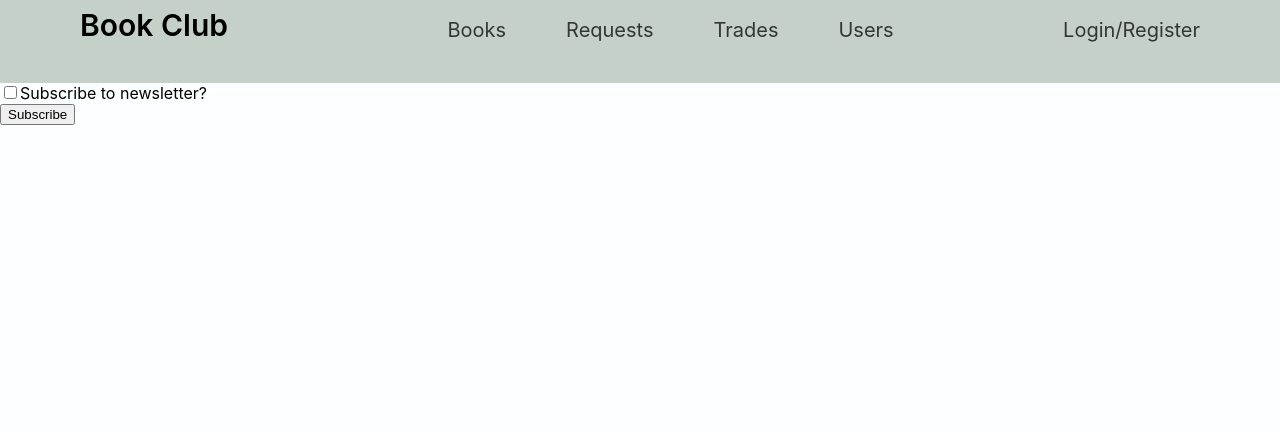
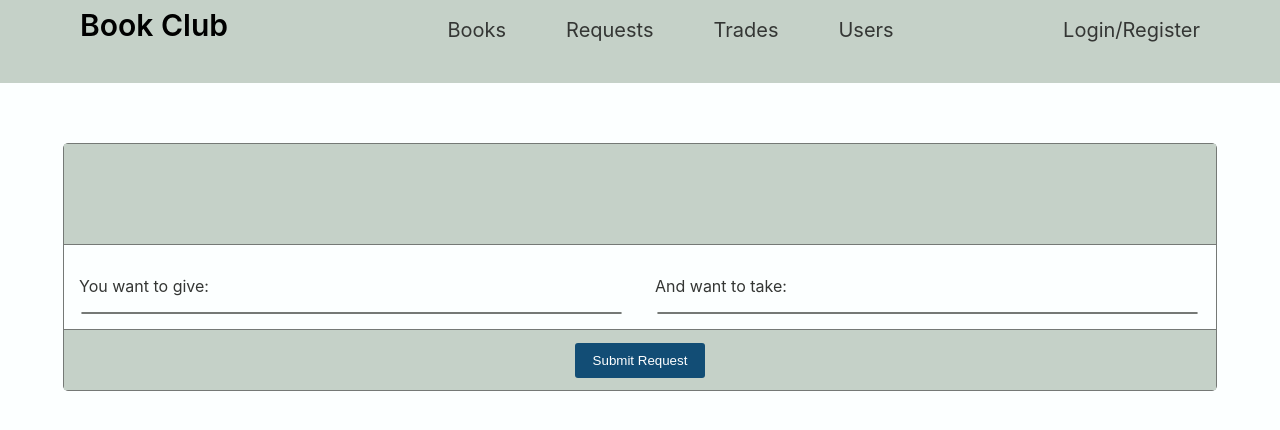
Before and after one commit to Sirvinlex/book-trading-club-app, a React (Create React App) app in the folder client/: page /books/create-request in a window 1280 px wide. Shown: the top 430 px of the page. Built offline with nearby package versions, Linux system fonts and the light colour scheme.

Commit message:
added style to request page and create request modal

```diff
--- a/client/src/App.js
+++ b/client/src/App.js
@@ -2,7 +2,7 @@ import React from "react";
 import UpdateProfile from "./components/UpdateProfile";
 import { BrowserRouter, Routes, Route } from 'react-router-dom';
 import {
-  ErrorPage, Home, Navbar, RegisterLogin, Books, UsersPage, UserDetails, EditProfileForm, UserBooks, BookRedirect
+  ErrorPage, Home, Navbar, RegisterLogin, Books, UsersPage, UserDetails, EditProfileForm, UserBooks, BookRedirect, RequestPage
 } from './pages';
 
 function App() {
@@ -21,6 +21,7 @@ function App() {
         <Route path='edit-profile/:id' element={<EditProfileForm />} />
         <Route path='users/users-details/:id' element={<UserDetails />} />
         <Route path='users/user-books/:id' element={<UserBooks />} />
+        <Route path='books/create-request' element={<RequestPage />} />
         <Route path='' element={<BookRedirect />} />
         <Route path='*' element={<ErrorPage />} />
       </Routes>
--- a/client/src/pages/Books.js
+++ b/client/src/pages/Books.js
@@ -4,10 +4,10 @@ import { useNavigate, Link } from 'react-router-dom';
 import { getBooks } from '../features/bookSlice';
 import styled from 'styled-components';
 import { FaTimes } from "react-icons/fa";
-import { deleteBook } from '../features/bookSlice';
+import { deleteBook, addBook, removeBook } from '../features/bookSlice';
 
 const Books = () => {
-  const { book, isLoading, createdBook } = useSelector((store) => store.book);
+  const { book, isLoading, createdBook, requestBooks } = useSelector((store) => store.book);
   const localStorageUser = JSON.parse(localStorage.getItem("user"));
 
   const dispatch = useDispatch();
@@ -31,27 +31,26 @@ const Books = () => {
 
   const handleSubmit = (e) =>{
     e.preventDefault();
-    const name = e.target.name;
-    const value = e.target.value;
-    console.log(name)
+
   };
 
-  let myArr = []
   const handleChange = (e) =>{
-    const name = e.target.name;
-    const value = e.target.value;
     const bookData = JSON.parse(e.currentTarget.getAttribute('data-test-id'));
     if (e.target.checked){
-      myArr.push(bookData)
+      dispatch(addBook(bookData));
     }else{
-      myArr = myArr.filter((item) => item.bookId !== bookData.bookId)
+      dispatch(removeBook(bookData));
     }
-    console.log(myArr)
   };
 
   if (isLoading) return <div style={{textAlign:'center', marginTop:'20px', fontSize:'40px'}}>Loading...</div>
   return (
     <Wrapper>
+      {requestBooks.length > 0 ? (
+        <div className='request-btn-absolute_container'>
+          <button onClick={() => navigate('create-request')} className='request-btn-absolute' >Create New Request</button>
+        </div>
+      ) : null}
       <form onSubmit={handleSubmit} className='books-container'>
             <div className='books-container-title'>Books Available for Trade</div>
             {
@@ -62,10 +61,10 @@ const Books = () => {
                   const creatorName = item.creatorName.split(' ')[0];
                   const myLink = `/users/users-details/${item.creatorId}`
                   const itemId = item._id;
-                  const bookId = item._id, bookCreatorName = item.creatorName, creatorId = item.creatorId, bookDesc = item.description,
-                  bookTitle = item.title, bookReq = item.requests;
-                  const itemData = `{"bookId": "${bookId}", "bookCreatorName": "${bookCreatorName}", "creatorId": "${creatorId}",
-                   "bookDesc": "${bookDesc}", "bookTitle": "${bookTitle}", "bookReq": ${bookReq}  }`
+                  const bookId = item._id, bookCreatorName = item.creatorName, bookCreatorId = item.creatorId, bookDesc = item.description,
+                  bookTitle = item.title, bookReq = item.requests, requesterId = localStorageUser?.userId;
+                  const itemData = `{"bookId": "${bookId}", "bookCreatorName": "${bookCreatorName}", "creatorId": "${bookCreatorId}",
+                   "bookDesc": "${bookDesc}", "bookTitle": "${bookTitle}", "bookReq": ${bookReq}, "requesterId": "${requesterId}"  }`
                   return(
                     <div key={item._id}>
                       {/* {console.log(item)} */}
@@ -98,7 +97,7 @@ const Books = () => {
                 <div className='footer-btn-container'>
                   {localStorageUser ? (
                     <>
-                      <button type='submit' className='request-btn'>New request</button>
+                      <button onClick={() => navigate('create-request')} type='submit' className='request-btn'>New Request</button>
                       <button onClick={handleUserAddBook} className='add-btn'>Add book</button>
                     </>
                   ) : (
@@ -112,6 +111,27 @@ const Books = () => {
 }
 
 const Wrapper = styled.div`
+  .request-btn-absolute_container{
+    position: sticky;
+    z-index: 1;
+    top: 10px;
+    display: flex;
+    flex-direction: row;
+    align-items: center;
+    justify-content: center;
+    width: 100%;
+    margin-top: 20px;
+    margin-bottom: -30px;
+  }
+  .request-btn-absolute{
+    width: 150px;
+    height: 40px;
+    border: none;
+    border-radius: 3px;
+    box-shadow: 4px 3px 5px #abaaa7, -4px 3px 5px #abaaa7;
+    cursor: pointer;
+    color: var(--fontColor1);
+  }
   .books-container{
         margin-top: 45px;
         margin-bottom: 40px;
@@ -246,6 +266,13 @@ const Wrapper = styled.div`
     }
     @media (min-width: 768px) {
         /* margin-top: -65px; */
+        .request-btn-absolute{
+          width: 200px;
+          height: 45px;
+        }
+        .request-btn-absolute_container{
+          margin-bottom: -35px;
+        }
         .books-container{
             width: 82%;
             margin-top: 60px;
--- a/client/src/pages/ErrorPage.js
+++ b/client/src/pages/ErrorPage.js
@@ -1,92 +1,9 @@
-import React from "react";
+import React from 'react'
 
 const ErrorPage = () => {
-  const handleSubmit = (e) =>{
-    e.preventDefault()
-
-  }
-  let myArr = []
-  const handleChange = (e) =>{
-    const name = e.target.name;
-    const value = e.target.value;
-    console.log(e.target.checked)
-    if (e.target.checked){
-      myArr.push(value)
-    }else{
-      myArr = myArr.filter((item) => item !== value)
-    }
-    console.log(myArr)
-  }
   return (
-    <div>
-      <form onSubmit={handleSubmit}>
-  <div>
-    <input
-    onChange={handleChange}
-      // defaultChecked={false}
-      type="checkbox"
-      id="subscribeNews"
-      name="subscribe"
-      value="newsletter" />
-    <label for="subscribeNews">Subscribe to newsletter?</label>
-  </div>
-  <div>
-    <button type="submit">Subscribe</button>
-  </div>
-</form>
-      {/* <form onSubmit={handleSubmit}>
-      <fieldset>
-      <legend>Choose your interests</legend>
-      <div>
-        <input onChange={handleChange} type="checkbox" id="coding" name="interest" value="coding" />
-        <label for="coding">Coding</label>
-      </div>
-      <div>
-        <input onChange={handleChange} type="checkbox" id="music" name="interest" value="music" />
-        <label for="music">Music</label>
-      </div>
-    </fieldset>
-    <button type="submit">submit</button>
-      </form> */}
-    </div>
+    <div>ErrorPage</div>
   )
 }
 
-export default ErrorPage;
-
-{/* <form>
-        <div>
-        <label className='books-container-body'>
-        <input type="checkbox" id="coding" name="interest" value="coding" />
-                      <div className='book-details'>
-                        <p className='book-title'>title</p>
-                        <p className='book-description'>description description</p>
-                        <p className='creator-details'>
-                          from user1 from abuja
-                        </p>
-                      </div>
-                      <div className='book-stats'>
-                        <p className='request-count'>requests: 0</p>
-                        <p className='requestor-list'>(Sam, Peter, Chidi, Sam, David, Sam, Peter, Chidi, Sam, David)</p>
-                      </div>
-                      <button type='submit' onClick={() => console.log(' test')} className='remove-book-btn'><FaTimes size={30}/></button>
-      </label>
-        </div>
-        <div>
-        <label className='books-container-body'>
-        <input type="checkbox" id="coding" name="interest" value="coding" />
-                      <div className='book-details'>
-                        <p className='book-title'>title</p>
-                        <p className='book-description'>description description</p>
-                        <p className='creator-details'>
-                          from user1 from abuja
-                        </p>
-                      </div>
-                      <div className='book-stats'>
-                        <p className='request-count'>requests: 0</p>
-                        <p className='requestor-list'>(Sam, Peter, Chidi, Sam, David, Sam, Peter, Chidi, Sam, David)</p>
-                      </div>
-                      <button type='submit' onClick={() => console.log(' test')} className='remove-book-btn'><FaTimes size={30}/></button>
-      </label>
-        </div>
-      </form> */}
+export default ErrorPage
--- /dev/null
+++ b/client/src/pages/RequestPage.js
@@ -0,0 +1,159 @@
+import React from 'react';
+import { useDispatch, useSelector } from 'react-redux';
+import styled from 'styled-components';
+
+const RequestPage = () => {
+  const { requestBooks } = useSelector((store) => store.book);
+  const localStorageUser = JSON.parse(localStorage.getItem("user"));
+
+const myArr = [1,2,3]
+  return (
+    <Wrapper>
+        <div className='books-container'>
+            <div className='books-container-title'>
+
+            </div>
+            <div className='books-container-body'>
+                <div className='give-div'>
+                    <p>You want to give:</p>
+                    <div className='main-book-container'>
+                        {/* <div className='main-book'>
+
+                        </div> */}
+                    </div>
+                </div>
+                <div className='take-div'>
+                    <p>And want to take:</p>
+                    <div className='main-book-container'>
+                        {/* <div className='main-book'>
+
+                        </div> */}
+                    </div>
+                </div>
+            </div>
+            <div className='books-container-footer'>
+                <button className='submit-request-btn'>Submit Request</button>
+            </div>
+        </div>
+    </Wrapper>
+  )
+}
+
+const Wrapper = styled.div`
+    .books-container{
+        margin-top: 45px;
+        margin-bottom: 40px;
+        width: 100%;
+        /* border-top: var(--color2) 1px solid; */
+        border: var(--color2) 1px solid;
+        color: var(--fontColor1);
+    }
+    .books-container-title{
+        width: 100%;
+        background-color: var(--color1);
+        border-bottom: var(--color2) 1px solid;
+        height: 100px;
+        /* text-align: center; */
+        font-weight: 600;
+        font-size: 21px;
+        display: flex;
+        flex-direction: row;
+        align-items: center;
+        justify-content: center;
+    }
+    .books-container-body{
+        padding: 10px;
+        height: fit-content;
+        width: 100%;
+        /* border-bottom: var(--color2) 1px solid; */
+        display: flex;
+        flex-direction: column;
+    }
+    /* .give-div>div{
+        border-radius: 3px;
+        border: var(--color2) 1px solid;
+        height: 80px;
+        margin-right: 20px;
+        margin-left: 1px;
+        margin-top: -10px;
+    } */
+    .main-book-container{
+        border: var(--color2) 1px solid;
+        margin-right: 20px;
+        margin-left: 1px;
+        border-radius: 3px;
+        height: fit-content;
+    }
+    .main-book-container2{
+        border: var(--color2) 1px solid;
+        margin-right: 20px;
+        margin-left: 1px;
+        border-radius: 3px;
+        height: 80px;
+    }
+    .main-book{
+        /* border-radius: 3px; */
+        border-bottom: var(--color2) 1px solid;
+        height: 80px;
+        /* margin-right: 20px;
+        margin-left: 1px; */
+        /* margin-top: -10px; */
+    }
+
+    .books-container-footer{
+        width: 100%;
+        background-color: var(--color1);
+        height: 60px;
+        display: flex;
+        flex-direction: row;
+        align-items: center;
+        justify-content: center;
+        border-top: var(--color2) 1px solid;
+    }
+    .submit-request-btn{
+        background-color: var(--btnColor);
+        border: none;
+        border-radius: 3px;
+        color: white;cursor: pointer;
+        width: 130px;
+        height: 35px;
+    }
+    @media (min-width: 600px) {
+        .books-container-body{
+            padding: 15px;
+        }
+        .main-book-container{
+            margin-right: 33px;
+            margin-left: 2px;
+        }
+        .main-book-container2{
+            margin-right: 33px;
+            margin-left: 2px;
+        }
+    }
+    @media (min-width: 768px) {
+        .books-container-body{
+            flex-direction: row;
+        }
+        .give-div{
+            width: 50%;
+        }
+        .take-div{
+            width: 50%;
+        }
+        .books-container-title{
+          font-size: 30px;
+          font-weight: 700;
+        }
+        .books-container{
+            width: 90%;
+            margin-top: 60px;
+            display: block;
+            margin-left: auto;
+            margin-right: auto;
+            border-radius: 5px;
+        }
+    }
+
+`
+export default RequestPage;
--- a/client/src/pages/index.js
+++ b/client/src/pages/index.js
@@ -8,6 +8,7 @@ import UserDetails from "./UserDetails";
 import EditProfileForm from "./EditProfileForm";
 import UserBooks from "./UserBooks";
 import BookRedirect from "./BookRedirect";
+import RequestPage from "./RequestPage";
 
 
-export { ErrorPage, Home, Navbar, RegisterLogin, Books, UsersPage, UserDetails, EditProfileForm, UserBooks, BookRedirect}
+export { ErrorPage, Home, Navbar, RegisterLogin, Books, UsersPage, UserDetails, EditProfileForm, UserBooks, BookRedirect, RequestPage}
```
Also changed, not shown: client/src/features/bookSlice.js (+13 -2 lines), 1 other file (tests, documents, lock files or other folders).
